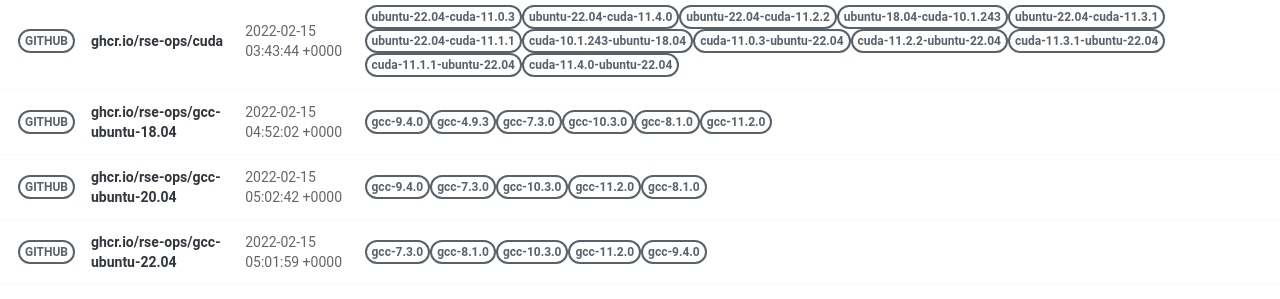
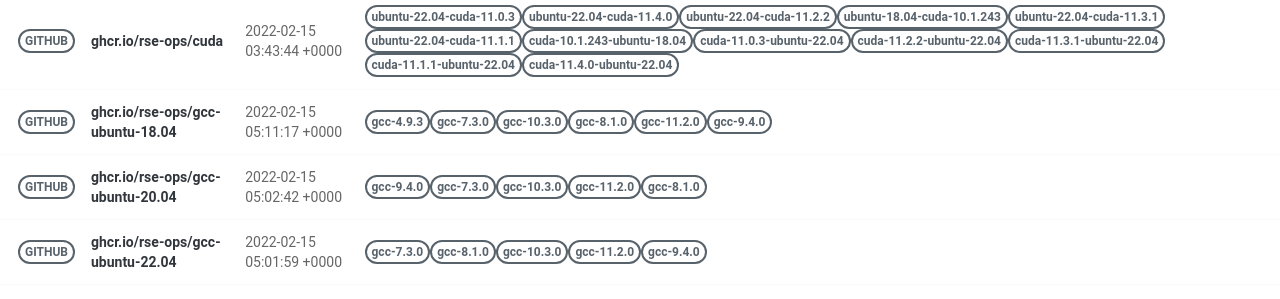
Before and after one commit to rse-ops/docker-images, a Jekyll site: the page built from pages/index.md, in a window 1280 px wide. Shown: the part 502-801 px from the top of the page. Built offline with Jekyll 4.4.1, drawn with Linux system fonts in a browser that asks for light colours; nearby versions of some CDN libraries.

Commit message:
Automated push to update library 2022-02-15

```diff
--- a/_library/ghcr.io-rse-ops-gcc-ubuntu-18.04.md
+++ b/_library/ghcr.io-rse-ops-gcc-ubuntu-18.04.md
@@ -1,14 +1,11 @@
 ---
 layout: container
 name: ghcr.io/rse-ops/gcc-ubuntu-18.04
-updated_at: 2022-02-15 04:52:02.452140
+updated_at: 2022-02-15 05:11:17.795542
 
 
 container_url: https://github.com/orgs/rse-ops/packages/container/package/gcc-ubuntu-18.04
 versions:
- - tag: gcc-9.4.0
-   dockerfile: https://github.com/rse-ops/docker-images/blob/main/ubuntu/gcc/Dockerfile
-   manifest: https://crane.ggcr.dev/manifest/ghcr.io/rse-ops/gcc-ubuntu-18.04:gcc-9.4.0
  - tag: gcc-4.9.3
    dockerfile: https://github.com/rse-ops/docker-images/blob/main/ubuntu/gcc/Dockerfile
    manifest: https://crane.ggcr.dev/manifest/ghcr.io/rse-ops/gcc-ubuntu-18.04:gcc-4.9.3
```
Also changed, not shown: other parts of _library/ghcr.io-rse-ops-gcc-ubuntu-18.04.md (+3 -0 lines).
